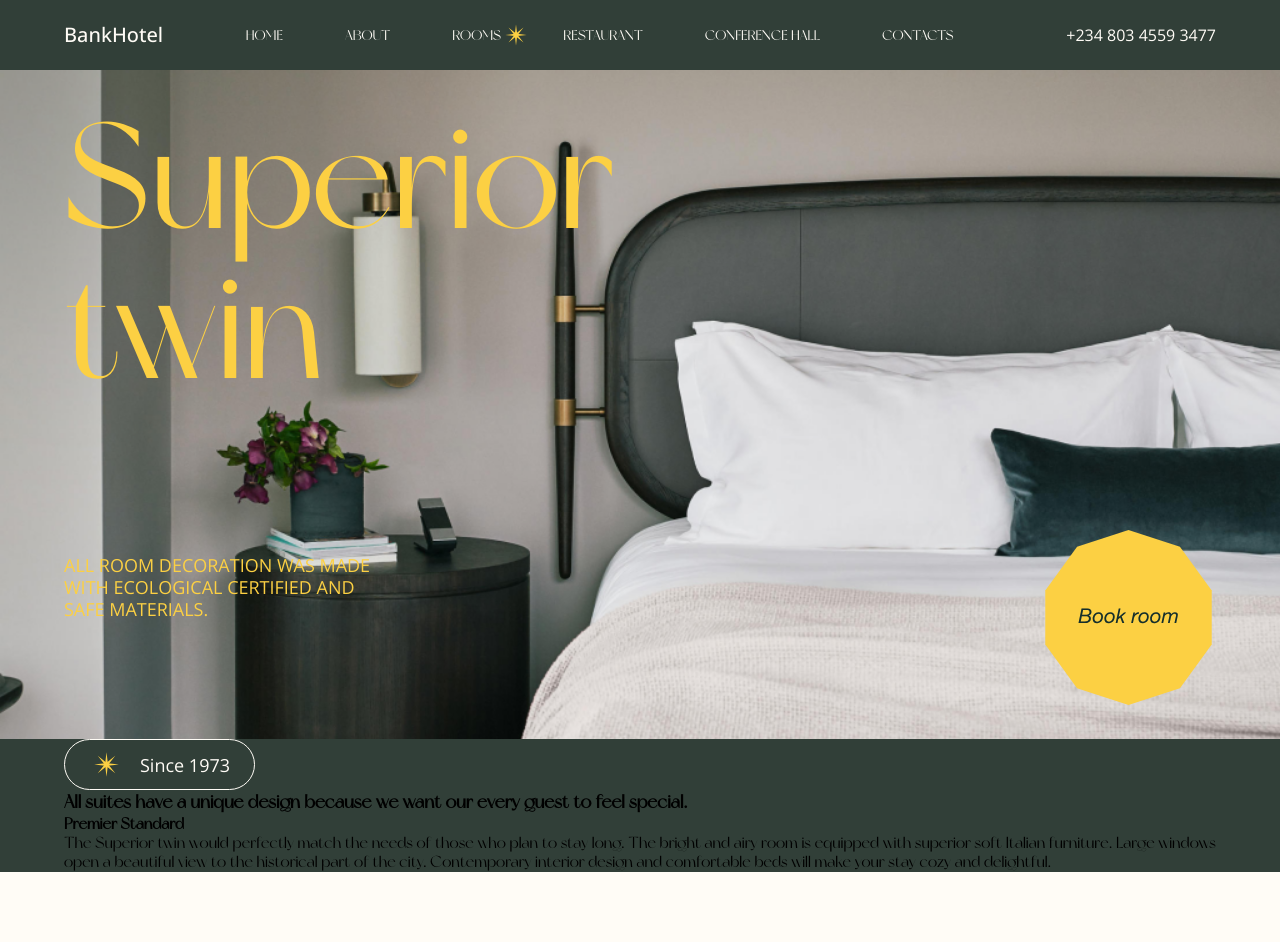
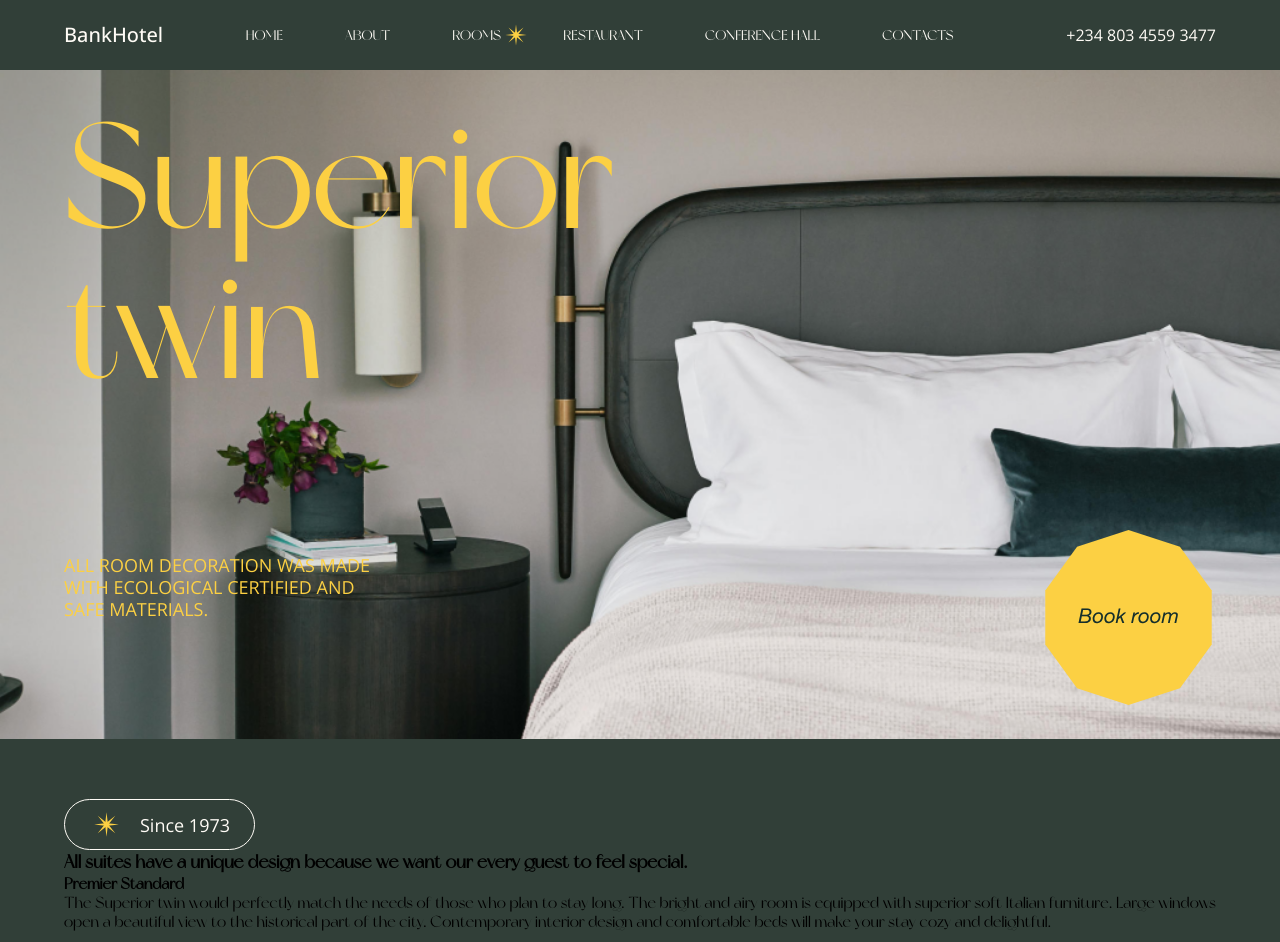
Before and after one commit to gift56/Fullstack-HotelWebsite, a React (Create React App) app: page /rooms in a window 1280 px wide. Shown: the top 942 px of the page. Built offline with nearby package versions, Linux system fonts and the light colour scheme.

Commit message:
added z-index

```diff
--- a/src/styles/RoomStyle/RoomDetail.styled.js
+++ b/src/styles/RoomStyle/RoomDetail.styled.js
@@ -3,9 +3,12 @@ import styled from "styled-components";
 export const DetailCon = styled.section`
   position: relative;
   background-color: ${({ theme }) => theme.darkColor};
+  z-index: 1;
 `;
 
-export const DetailArea = styled.div``;
+export const DetailArea = styled.div`
+  padding: 60px 0;
+`;
 
 export const DetailLeftArea = styled.div``;
 
```
